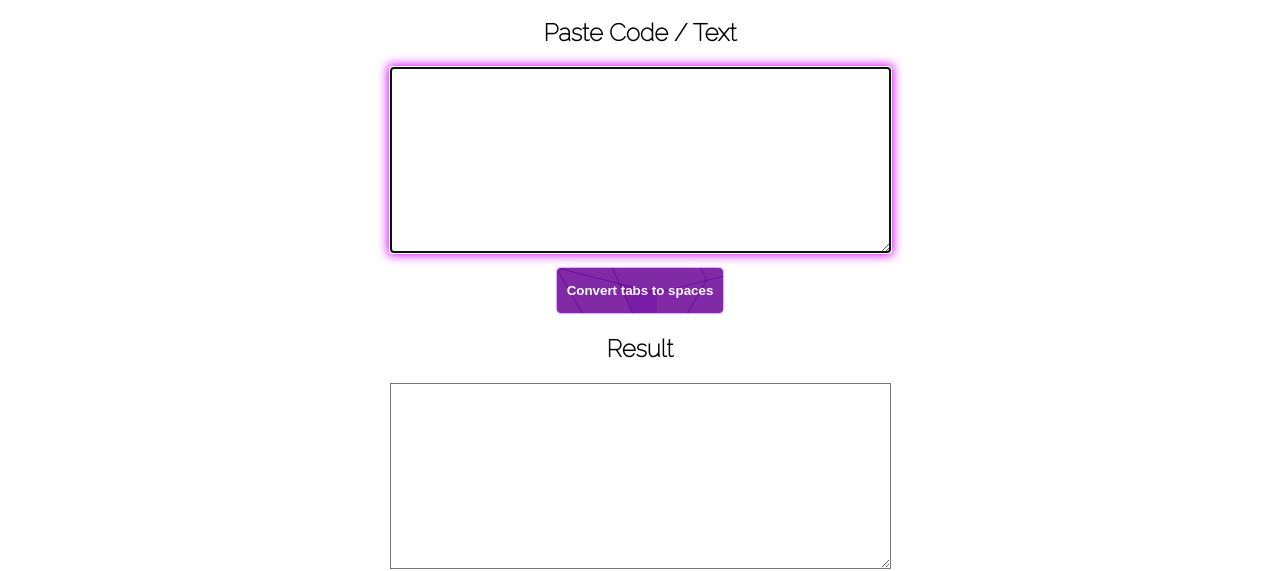
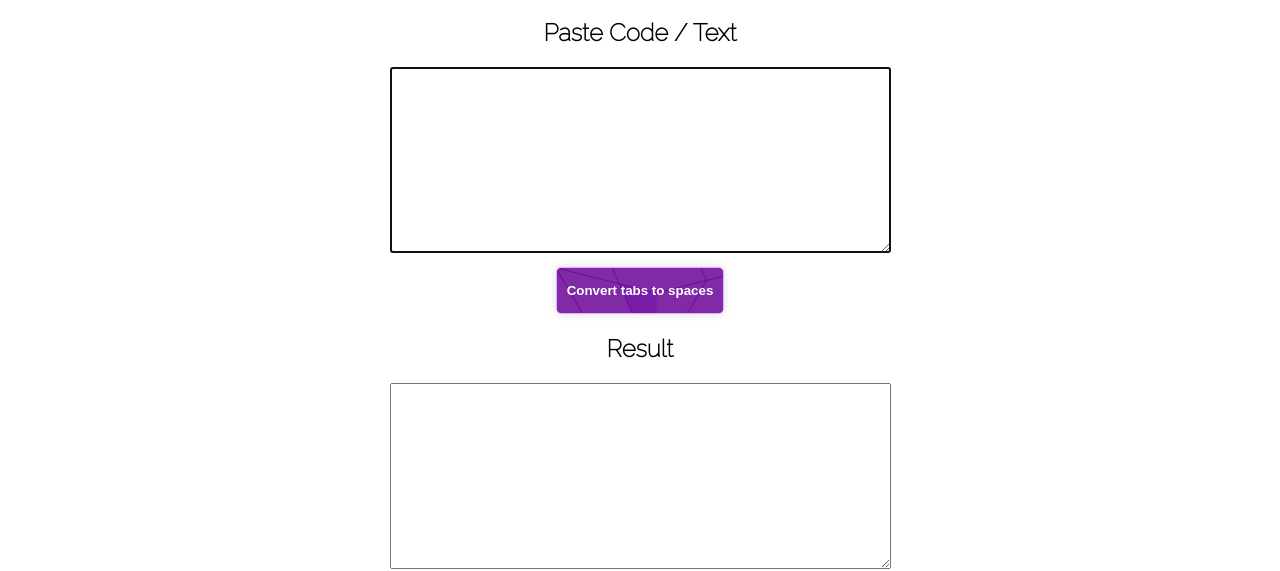
Before and after one commit to abergs/tabstospaces, a plain HTML site: page index.html in a window 1280 px wide. Shown: the part 242-813 px from the top of the page. Drawn offline with Linux system fonts and the light colour scheme.

Commit message:
Update index.html

```diff
--- a/index.html
+++ b/index.html
@@ -45,15 +45,6 @@
         }
         footer {
             margin:40px 0;
-        }
-
-        button, textarea {
-            box-shadow: 0px 0px 10px 2px transparent;
-        }
-
-        button:focus,textarea:focus {
-            box-shadow: 0px 0px 10px 2px #D600FF;
-            border: 1px solid #FFF;
         }
     </style>
 </head>
```
